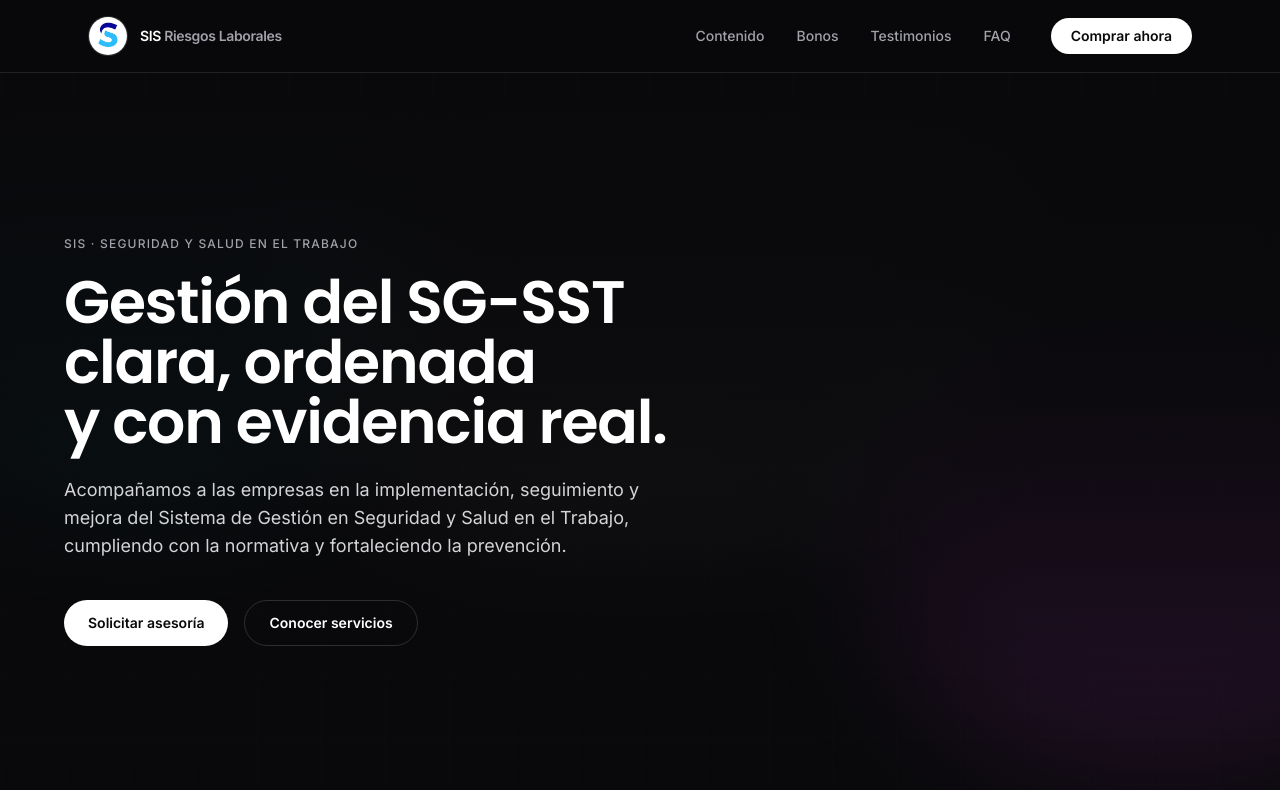
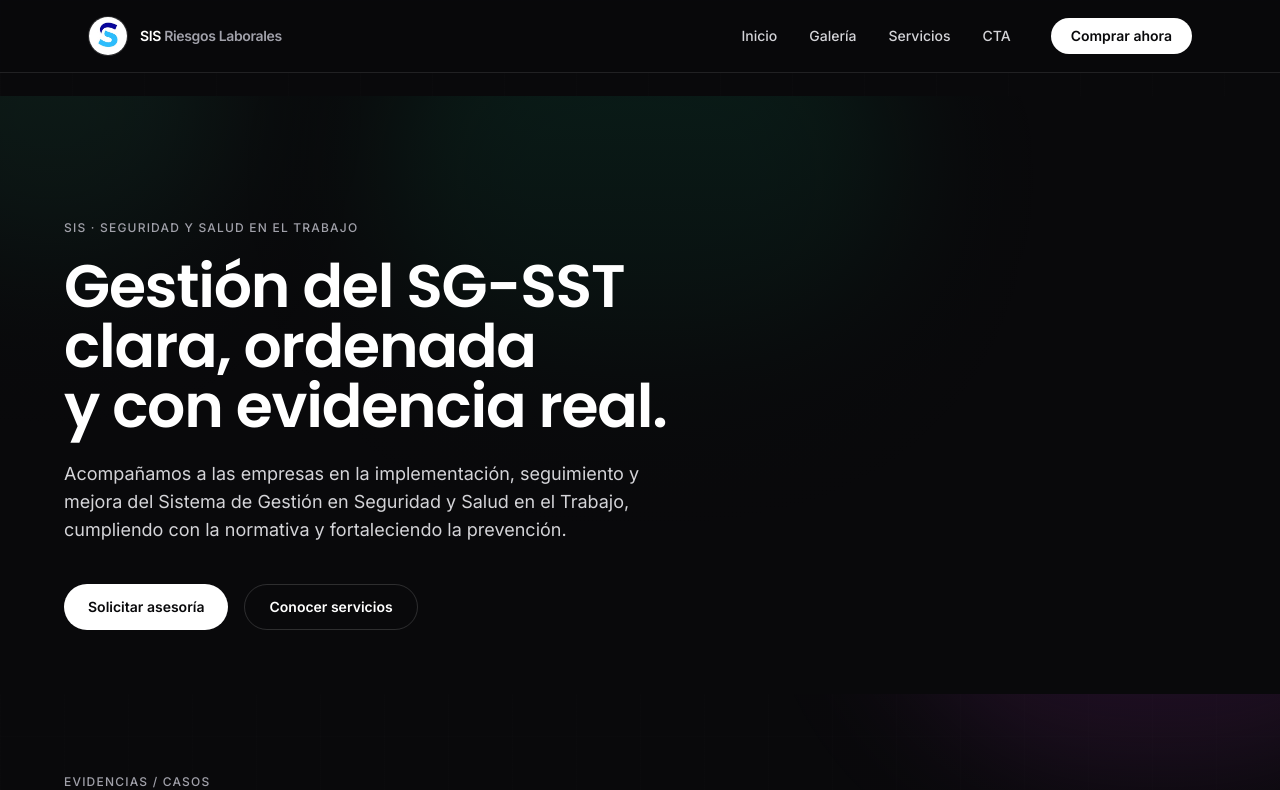
Before and after one commit to sazaba/sis-client, a React (Vite) app: page / in a window 1280 px wide. Shown: the top 790 px of the page. Built offline with nearby package versions, Linux system fonts and the light colour scheme.

Commit message:
navbar + hero3

```diff
--- a/src/components/Navbar/Navbar.tsx
+++ b/src/components/Navbar/Navbar.tsx
@@ -1,5 +1,12 @@
 import { useEffect, useRef, useState } from "react";
 import { Link, NavLink } from "react-router-dom";
+
+const NAV_ITEMS = [
+  { href: "#hero", label: "Inicio" },
+  { href: "#galeria", label: "Galería" },
+  { href: "#features", label: "Servicios" },
+  { href: "#cta", label: "CTA" },
+];
 
 export default function Navbar() {
   const [open, setOpen] = useState(false);
@@ -14,7 +21,7 @@ export default function Navbar() {
     return () => window.removeEventListener("keydown", onKey);
   }, []);
 
-  // ✅ Bloquea scroll del body cuando está abierto (mejor UX móvil)
+  // ✅ Bloquea scroll del body cuando está abierto
   useEffect(() => {
     if (!open) return;
     const prev = document.body.style.overflow;
@@ -24,7 +31,7 @@ export default function Navbar() {
     };
   }, [open]);
 
-  // ✅ Cierra al cambiar tamaño a desktop
+  // ✅ Cierra al cambiar a desktop
   useEffect(() => {
     const onResize = () => {
       if (window.innerWidth >= 640) setOpen(false);
@@ -36,8 +43,27 @@ export default function Navbar() {
   const close = () => setOpen(false);
   const toggle = () => setOpen((v) => !v);
 
+  // ✅ Smooth scroll premium + cierre del menú
+  const go = (href: string) => (e: React.MouseEvent) => {
+    // permite enlaces normales si no es hash
+    if (!href.startsWith("#")) return;
+
+    e.preventDefault();
+    close();
+
+    const id = href.slice(1);
+    const el = document.getElementById(id);
+    if (!el) return;
+
+    // altura del navbar (~76px). Ajusta si cambias header.
+    const headerOffset = 76;
+    const top = el.getBoundingClientRect().top + window.scrollY - headerOffset;
+
+    window.scrollTo({ top, behavior: "smooth" });
+  };
+
   return (
-    <header className="fixed inset-x-0 top-0 z-50 border-b border-white/10 bg-zinc-950/70 backdrop-blur">
+    <header className="fixed inset-x-0 top-0 z-50 border-b border-white/10 bg-zinc-950/75 backdrop-blur">
       <div className="mx-auto flex max-w-6xl items-center justify-between px-6 py-4">
         {/* Brand */}
         <Link to="/" className="flex items-center gap-3">
@@ -58,18 +84,16 @@ export default function Navbar() {
 
         {/* Desktop nav */}
         <nav className="hidden items-center gap-8 sm:flex">
-          <a className="text-sm font-medium text-zinc-400 hover:text-white transition-colors" href="#features">
-            Contenido
-          </a>
-          <a className="text-sm font-medium text-zinc-400 hover:text-white transition-colors" href="#bonos">
-            Bonos
-          </a>
-          <a className="text-sm font-medium text-zinc-400 hover:text-white transition-colors" href="#testimonios">
-            Testimonios
-          </a>
-          <a className="text-sm font-medium text-zinc-400 hover:text-white transition-colors" href="#faq">
-            FAQ
-          </a>
+          {NAV_ITEMS.map((it) => (
+            <a
+              key={it.href}
+              href={it.href}
+              onClick={go(it.href)}
+              className="text-sm font-medium text-zinc-300 hover:text-white transition-colors"
+            >
+              {it.label}
+            </a>
+          ))}
 
           <NavLink
             to="/"
@@ -91,8 +115,8 @@ export default function Navbar() {
         </button>
       </div>
 
-      {/* ✅ Mobile Menu (Ultra premium, ultra light) */}
-      {/* Overlay */}
+      {/* ✅ Mobile Menu */}
+      {/* Overlay (más oscuro para legibilidad) */}
       <div
         className={[
           "sm:hidden fixed inset-0 z-40",
@@ -102,7 +126,7 @@ export default function Navbar() {
       >
         <div
           className={[
-            "absolute inset-0 bg-black/60",
+            "absolute inset-0 bg-black/80", // 👈 MÁS OPACO
             "transition-opacity duration-200 ease-out",
             open ? "opacity-100" : "opacity-0",
           ].join(" ")}
@@ -110,21 +134,20 @@ export default function Navbar() {
         />
       </div>
 
-      {/* Panel */}
+      {/* Panel (más sólido/legible) */}
       <div
         id="mobile-menu"
         ref={panelRef}
         className={[
           "sm:hidden fixed left-0 right-0 top-0 z-50",
-          "pt-[76px] px-4 pb-6", // ⬅️ separa del header fijo
+          "pt-[76px] px-4 pb-6",
           "transition-transform duration-200 ease-[cubic-bezier(.22,1,.36,1)]",
           "will-change-transform transform-gpu",
           open ? "translate-y-0" : "-translate-y-[110%]",
         ].join(" ")}
         style={{
-          // ✅ panel "glass" premium pero liviano (sin blur pesado interno)
           background:
-            "linear-gradient(180deg, rgba(9,9,11,0.92) 0%, rgba(9,9,11,0.78) 60%, rgba(9,9,11,0.70) 100%)",
+            "linear-gradient(180deg, rgba(9,9,11,0.98) 0%, rgba(9,9,11,0.96) 55%, rgba(9,9,11,0.94) 100%)", // 👈 MENOS TRANSPARENTE
           borderBottom: "1px solid rgba(255,255,255,0.10)",
         }}
       >
@@ -146,10 +169,15 @@ export default function Navbar() {
 
           {/* Items */}
           <div className="mt-4 grid gap-2">
-            <MobileItem href="#features" label="Contenido" onPick={close} />
-            <MobileItem href="#bonos" label="Bonos" onPick={close} />
-            <MobileItem href="#testimonios" label="Testimonios" onPick={close} />
-            <MobileItem href="#faq" label="FAQ" onPick={close} />
+            {NAV_ITEMS.map((it) => (
+              <MobileItem
+                key={it.href}
+                href={it.href}
+                label={it.label}
+                onPick={() => {}}
+                onClick={go(it.href)}
+              />
+            ))}
           </div>
 
           {/* CTA */}
@@ -163,17 +191,17 @@ export default function Navbar() {
             </NavLink>
 
             <a
-              href="#contacto"
-              onClick={close}
+              href="#cta"
+              onClick={go("#cta")}
               className="inline-flex h-12 items-center justify-center rounded-full border border-white/15 bg-white/5 px-5 text-sm font-semibold text-white hover:bg-white/10 transition active:scale-[0.99]"
             >
-              Solicitar asesoría
+              Ver CTA
             </a>
           </div>
 
-          {/* Footer hint */}
           <p className="mt-4 text-xs text-zinc-500">
-            Tip: toca fuera del panel o presiona <span className="text-zinc-300">ESC</span> para cerrar.
+            Tip: toca fuera del panel o presiona{" "}
+            <span className="text-zinc-300">ESC</span> para cerrar.
           </p>
         </div>
       </div>
@@ -184,25 +212,26 @@ export default function Navbar() {
 function MobileItem({
   href,
   label,
-  onPick,
+  onClick,
 }: {
   href: string;
   label: string;
   onPick: () => void;
+  onClick: (e: React.MouseEvent) => void;
 }) {
   return (
     <a
       href={href}
-      onClick={onPick}
+      onClick={onClick}
       className={[
         "group flex items-center justify-between",
-        "rounded-2xl border border-white/10 bg-white/[0.04]",
+        "rounded-2xl border border-white/12 bg-white/[0.06]", // 👈 un poco más sólido
         "px-4 py-4",
-        "transition active:scale-[0.99] hover:bg-white/[0.07]",
+        "transition active:scale-[0.99] hover:bg-white/[0.09]",
       ].join(" ")}
     >
       <span className="text-sm font-semibold text-white">{label}</span>
-      <span className="text-zinc-400 group-hover:text-white transition">→</span>
+      <span className="text-zinc-300 group-hover:text-white transition">→</span>
     </a>
   );
 }
--- a/src/pages/Home/sections/Hero.tsx
+++ b/src/pages/Home/sections/Hero.tsx
@@ -1,8 +1,17 @@
 export default function Hero() {
   return (
-    <section className="px-6 pt-[76px] bg-gradient-to-b from-zinc-950 via-zinc-950/80 to-transparent">
+    <section className="relative px-6 pt-[76px] overflow-hidden bg-zinc-950">
+      {/* 🌿 Glow verde decorativo */}
+      <div className="pointer-events-none absolute inset-0">
+        {/* Mancha verde principal */}
+        <div className="absolute -top-32 left-1/2 h-[420px] w-[520px] -translate-x-1/2 rounded-full bg-emerald-500/25 blur-3xl" />
+        {/* Refuerzo lateral */}
+        <div className="absolute -top-40 -left-32 h-[360px] w-[360px] rounded-full bg-emerald-400/20 blur-3xl" />
+        {/* Fade inferior */}
+        <div className="absolute inset-0 bg-gradient-to-b from-zinc-950/60 via-zinc-950/90 to-zinc-950" />
+      </div>
 
-      <div className="mx-auto max-w-6xl py-14 sm:py-16">
+      <div className="relative mx-auto max-w-6xl pb-14 sm:pb-16 pt-10 sm:pt-12">
         <div className="max-w-2xl">
           <p className="text-xs font-medium uppercase tracking-widest text-zinc-400">
             SIS · Seguridad y Salud en el Trabajo
```
